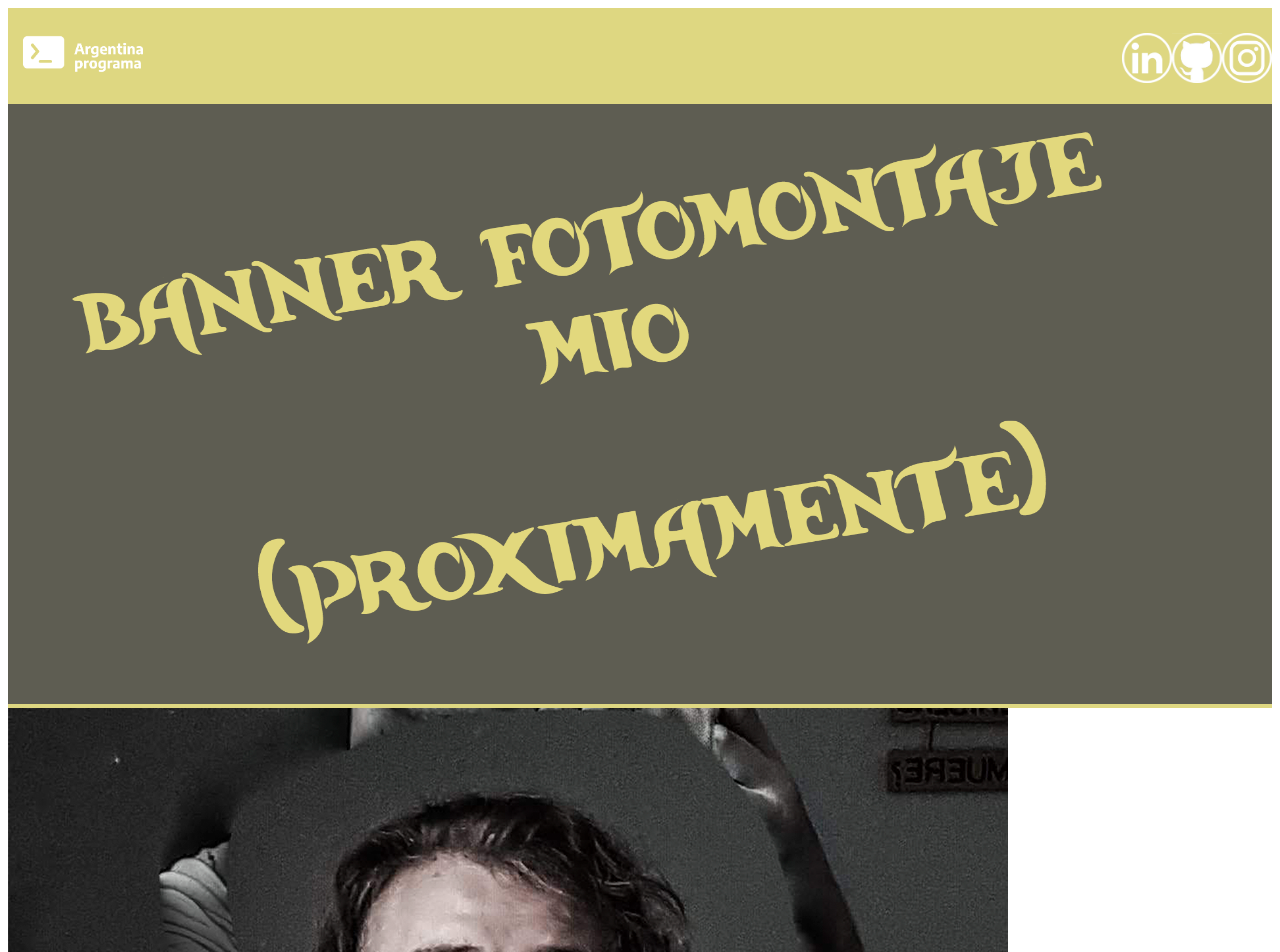
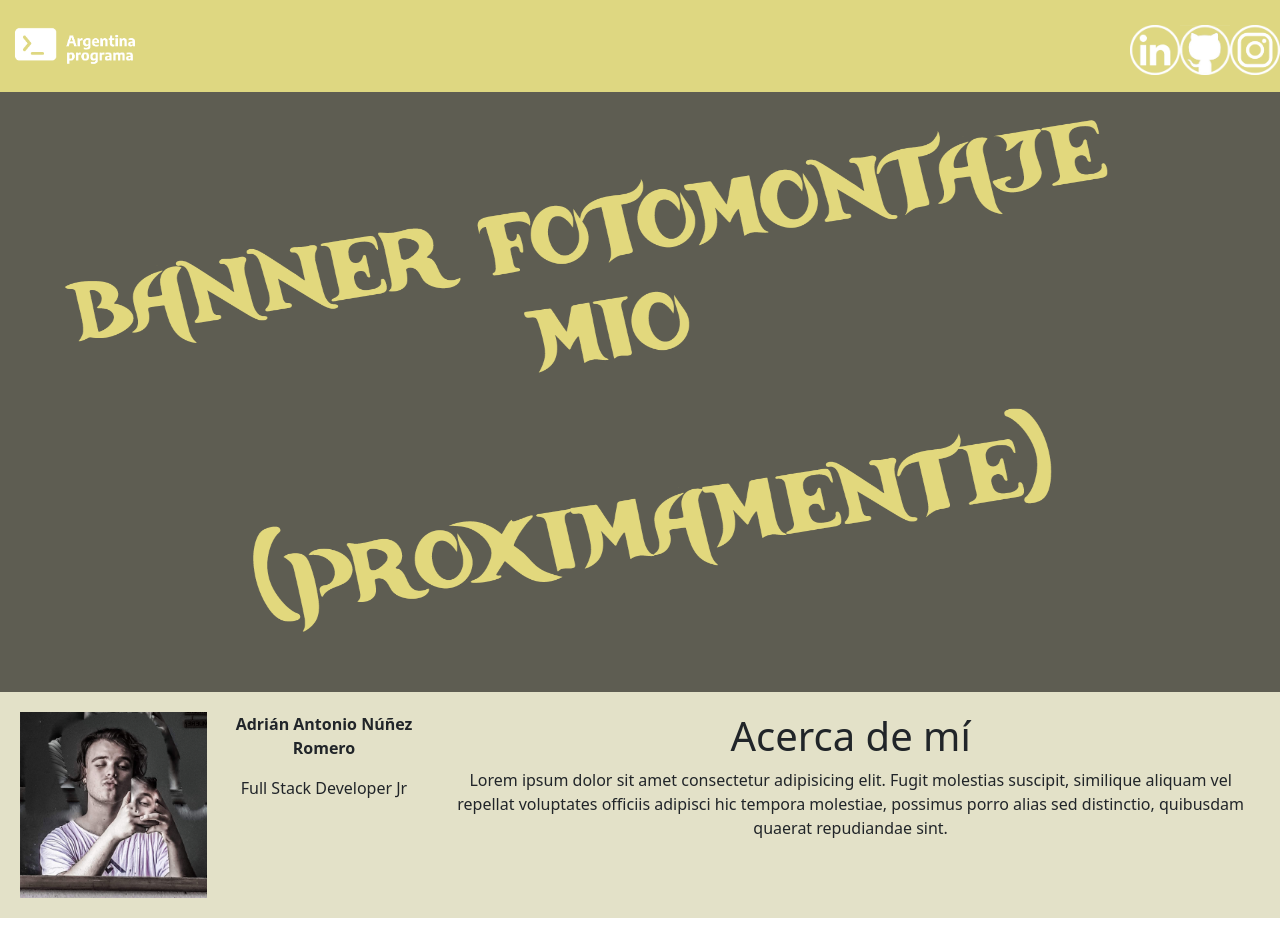
Before and after one commit to SoyAndriu/ProyectoFinal, an Angular app in the folder ProyectoIntegrador/: page / in a window 1280 px wide. Shown: the top 952 px of the page. After the commit the page ends 918 px from the top, so only its background shows below. Built offline with nearby package versions, Linux system fonts and the light colour scheme.

Commit message:
Instalacion de Bootstrap
error mío, no instale Bootstrap, corrección en este commit

```diff
--- a/ProyectoIntegrador/angular.json
+++ b/ProyectoIntegrador/angular.json
@@ -25,9 +25,12 @@
               "src/assets"
             ],
             "styles": [
-              "src/styles.css"
+              "src/styles.css",
+              "node_modules/bootstrap/dist/css/bootstrap.css"
             ],
-            "scripts": []
+            "scripts": [
+              "node_modules/bootstrap/dist/js/bootstrap.js"
+            ]
           },
           "configurations": {
             "production": {
--- a/ProyectoIntegrador/package.json
+++ b/ProyectoIntegrador/package.json
@@ -18,6 +18,7 @@
     "@angular/platform-browser": "^15.2.0",
     "@angular/platform-browser-dynamic": "^15.2.0",
     "@angular/router": "^15.2.0",
+    "bootstrap": "^5.2.3",
     "rxjs": "~7.8.0",
     "tslib": "^2.3.0",
     "zone.js": "~0.12.0"
--- a/ProyectoIntegrador/src/app/components/acerca-de/acerca-de.component.css
+++ b/ProyectoIntegrador/src/app/components/acerca-de/acerca-de.component.css
@@ -0,0 +1,23 @@
+.row {
+    padding: 20px;
+}
+
+div {
+    background-color: #e3e1c8;
+    text-align: center;
+}
+
+/*@media (min-width: 575px) {
+    #fotoperfil {
+        position: absolute;
+        width: 15%;
+        border-radius: 100%;
+        box-shadow: 3px 3px 3px gray;
+    }
+
+}
+*/
+
+#nombre {
+    font-weight: bold;
+}
--- a/ProyectoIntegrador/src/app/components/acerca-de/acerca-de.component.html
+++ b/ProyectoIntegrador/src/app/components/acerca-de/acerca-de.component.html
@@ -1,5 +1,15 @@
 <div class="row">
-    <div>
-        <img src="../../../assets/fotoperfil.png" alt="Foto Perfil" class="img-fluid">
+    <div class="col-xs-12 col-sm-2 col-md-2 col-lg-2">
+        <img src="../../../assets/fotoperfil.png" alt="Foto Perfil" class="img-fluid" id="fotoperfil">
+    </div>
+    <div class="col-xs-12 col-sm-2 col-md-2 col-lg-2">
+        <p id="nombre">Adrián Antonio Núñez Romero</p>
+        <p>Full Stack Developer Jr</p>
+    </div>
+    <div class="col-xs-12 col-sm-8 col-md-8 col-lg-8">
+        <span>
+            <h1>Acerca de mí</h1>
+            <p>Lorem ipsum dolor sit amet consectetur adipisicing elit. Fugit molestias suscipit, similique aliquam vel repellat voluptates officiis adipisci hic tempora molestiae, possimus porro alias sed distinctio, quibusdam quaerat repudiandae sint.</p>
+        </span>
     </div>
 </div>
```
Also changed, not shown: 1 other file (tests, documents, lock files or other folders).
